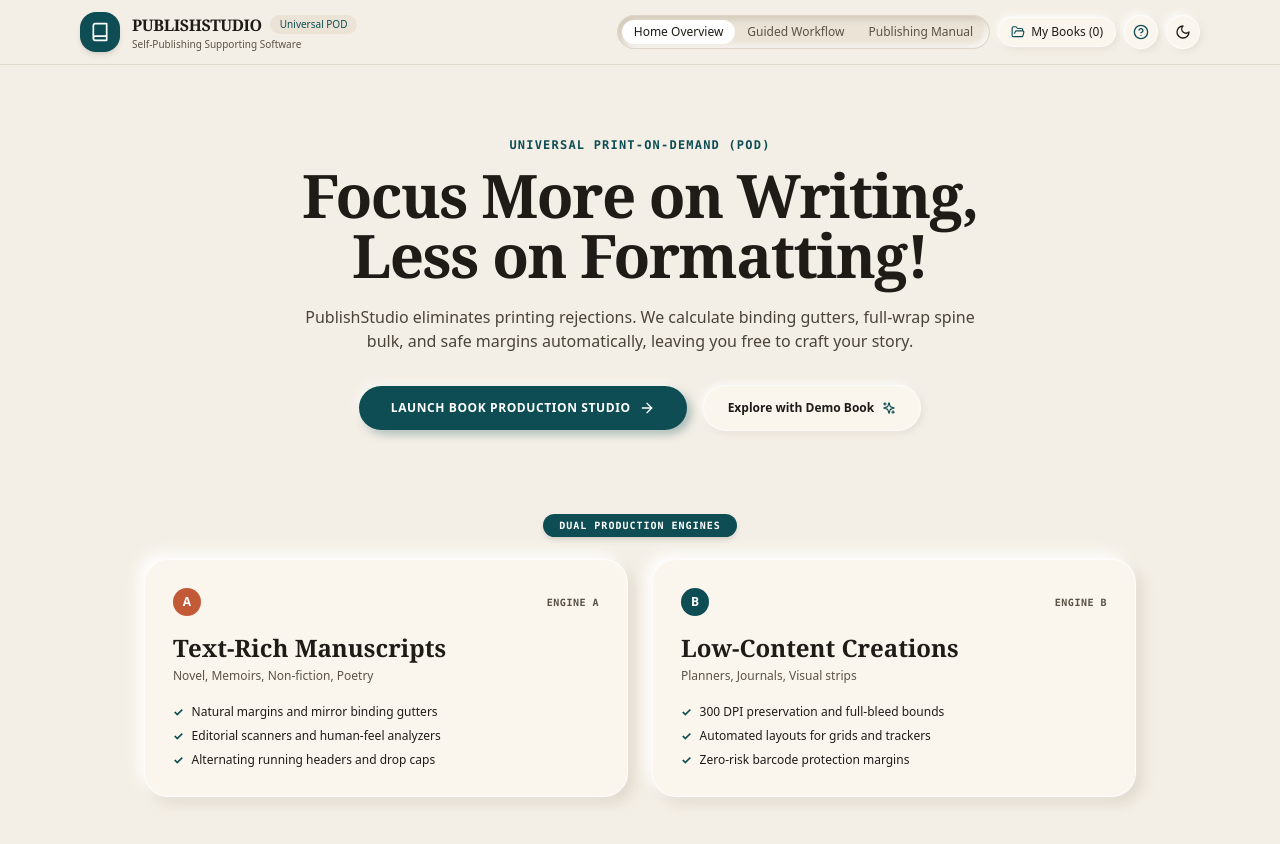
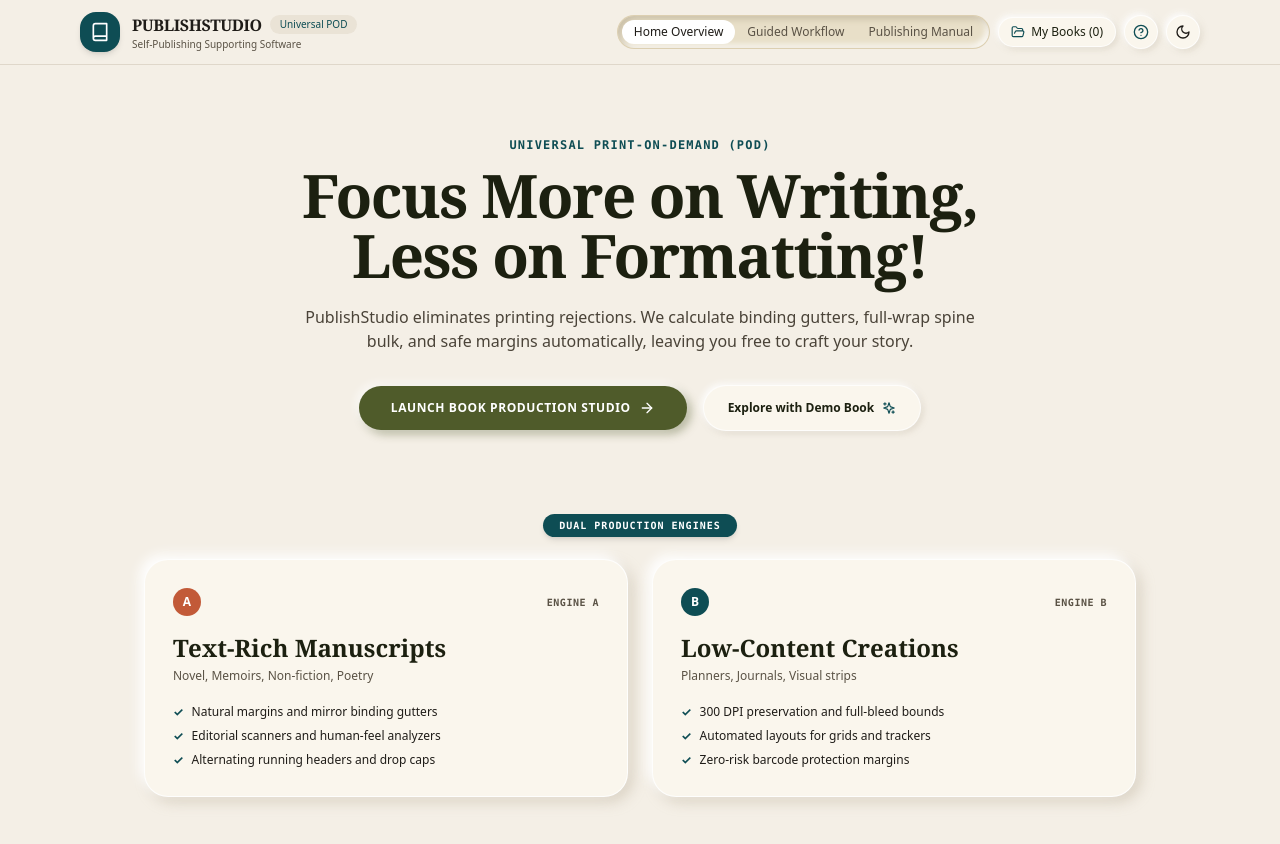
Before and after one commit to publishstudios/web-app, a Next.js app: page / in a window 1280 px wide. Built offline with nearby package versions, Linux system fonts and the light colour scheme.

Commit message:
Update globals.css

```diff
--- a/app/globals.css
+++ b/app/globals.css
@@ -1,29 +1,26 @@
 /* ==========================================================================
-   FILE: app/globals.css
+   FILE: app/globals.css - Color Hunt Palette #F5EFE3 / #4F5B2A / #B8892D
    ========================================================================== */
 
-/* --------------------------------------------------------------------------
-   SECTION 1.0: TAILWIND & GOOGLE FONTS IMPORT
-   -------------------------------------------------------------------------- */
 @tailwind base;
 @tailwind components;
 @tailwind utilities;
 
 @import url('https://fonts.googleapis.com/css2?family=Playfair+Display:ital,wght@0,600;0,700;0,800;0,900;1,600&family=Plus+Jakarta+Sans:wght@400;500;600;700&display=swap');
 
-/* --------------------------------------------------------------------------
-   SECTION 2.0: BASE RESETS & COLOR LOCKS (HIGH-CONTRAST LIGHT MODE)
-   -------------------------------------------------------------------------- */
 :root {
-  --bg-porcelain: #F4EFE6;
-  --text-dark: #1F1C18;
-  --text-muted: #5A5245;
-  --teal-brand: #0E4D54;
+  --bg-porcelain: #F5EFE3;
+  --text-primary: #1C2010;
+  --text-muted: #4F5B2A;
+  --card-raised: #EFE8D8;
+  --card-inset: #E5DCC9;
+  --accent-gold: #B8892D;
+  --brand-olive: #4F5B2A;
 }
 
 html, body {
-  background-color: #F4EFE6 !important;
-  color: #1F1C18 !important;
+  background-color: #F5EFE3 !important;
+  color: #1C2010 !important;
   font-family: 'Plus Jakarta Sans', system-ui, -apple-system, sans-serif;
   -webkit-font-smoothing: antialiased;
   margin: 0;
@@ -34,63 +31,74 @@
   font-family: 'Playfair Display', Georgia, serif;
 }
 
-/* --------------------------------------------------------------------------
-   SECTION 3.0: SOFT-UI NEUMORPHIC TOKENS (LIGHT THEME)
-   -------------------------------------------------------------------------- */
+/* Hard-contrast headings & labels */
+h1, h2, h3, h4, h5, h6, strong, b {
+  color: #1C2010 !important;
+}
+
+label, .field-label {
+  color: #363E1C !important;
+  font-weight: 700;
+}
+
+/* Tactile Soft-UI Tokens (Palette 1) */
 .soft-raised {
-  background: #FAF6EE !important;
-  color: #1F1C18 !important;
-  box-shadow: -6px -6px 14px rgba(255, 255, 255, 0.95),
-               6px 6px 14px rgba(184, 172, 155, 0.35) !important;
-  border: 1px solid rgba(255, 255, 255, 0.8) !important;
+  background: #FAF6ED !important;
+  color: #1C2010 !important;
+  box-shadow: -5px -5px 12px rgba(255, 255, 255, 0.95),
+               5px 5px 14px rgba(180, 168, 145, 0.4) !important;
+  border: 1px solid rgba(255, 255, 255, 0.9) !important;
 }
 
 .soft-inset {
-  background: #EAE3D6 !important;
-  color: #1F1C18 !important;
-  box-shadow: inset 3px 3px 6px rgba(180, 165, 145, 0.45),
+  background: #E8DFC8 !important;
+  color: #1C2010 !important;
+  box-shadow: inset 3px 3px 6px rgba(165, 150, 125, 0.45),
               inset -3px -3px 6px rgba(255, 255, 255, 0.85) !important;
-  border: 1px solid rgba(216, 206, 192, 0.6) !important;
+  border: 1px solid rgba(216, 201, 168, 0.7) !important;
 }
 
 .soft-btn-primary {
-  background: #0E4D54 !important;
+  background: #4F5B2A !important;
   color: #FFFFFF !important;
-  box-shadow: -3px -3px 8px rgba(255, 255, 255, 0.6),
-               4px 4px 10px rgba(14, 77, 84, 0.35) !important;
+  box-shadow: -3px -3px 8px rgba(255, 255, 255, 0.7),
+               4px 4px 10px rgba(79, 91, 42, 0.4) !important;
 }
 .soft-btn-primary:active {
   box-shadow: inset 2px 2px 4px rgba(0, 0, 0, 0.4) !important;
 }
 
 .soft-btn-pill {
-  background: #FAF6EE !important;
-  color: #1F1C18 !important;
-  box-shadow: -2px -2px 6px rgba(255, 255, 255, 0.85),
-               2px 2px 6px rgba(184, 172, 155, 0.3) !important;
-  border: 1px solid rgba(255, 255, 255, 0.7) !important;
+  background: #FAF6ED !important;
+  color: #1C2010 !important;
+  box-shadow: -2px -2px 6px rgba(255, 255, 255, 0.9),
+               2px 2px 6px rgba(180, 168, 145, 0.35) !important;
+  border: 1px solid rgba(255, 255, 255, 0.8) !important;
 }
 
-/* --------------------------------------------------------------------------
-   SECTION 4.0: SOFT-UI NEUMORPHIC TOKENS (DARK THEME OVERRIDES)
-   -------------------------------------------------------------------------- */
-.dark-canvas {
-  background-color: #111014 !important;
-  color: #EDE8E1 !important;
+.accent-gold-text {
+  color: #B8892D !important;
 }
 
+/* Dark Theme Overrides */
+.dark-canvas {
+  background-color: #12140D !important;
+  color: #EDECE6 !important;
+}
+.dark-canvas h1, .dark-canvas h2, .dark-canvas h3, .dark-canvas h4 {
+  color: #FFFFFF !important;
+}
 .dark-soft-raised {
-  background: #18161D !important;
-  color: #EDE8E1 !important;
-  box-shadow: -5px -5px 12px rgba(35, 32, 43, 0.5),
-               5px 5px 14px rgba(0, 0, 0, 0.6) !important;
+  background: #1A1D13 !important;
+  color: #EDECE6 !important;
+  box-shadow: -4px -4px 10px rgba(35, 40, 25, 0.5),
+               4px 4px 12px rgba(0, 0, 0, 0.7) !important;
   border: 1px solid rgba(255, 255, 255, 0.05) !important;
 }
-
 .dark-soft-inset {
-  background: #0E0D11 !important;
-  color: #EDE8E1 !important;
-  box-shadow: inset 3px 3px 6px rgba(0, 0, 0, 0.6),
-              inset -3px -3px 6px rgba(45, 41, 56, 0.3) !important;
+  background: #0E100A !important;
+  color: #EDECE6 !important;
+  box-shadow: inset 3px 3px 6px rgba(0, 0, 0, 0.7),
+              inset -2px -2px 5px rgba(50, 58, 30, 0.3) !important;
   border: 1px solid rgba(255, 255, 255, 0.04) !important;
 }
```
